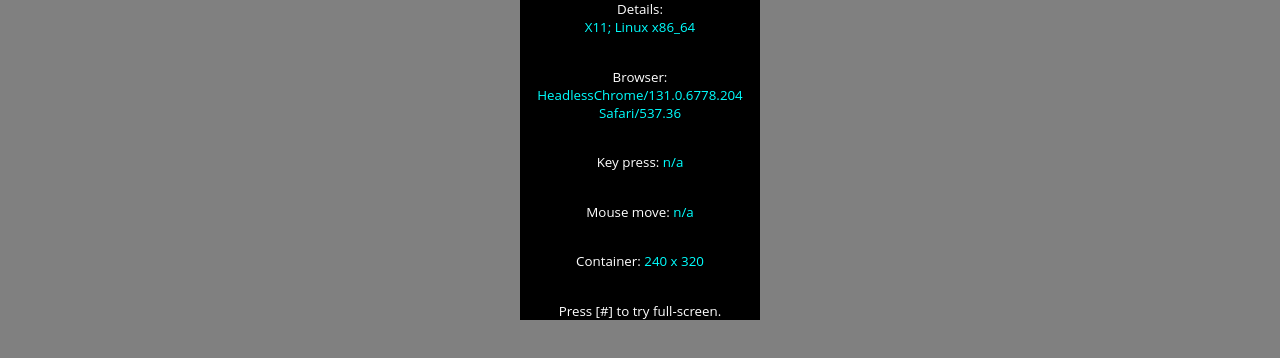
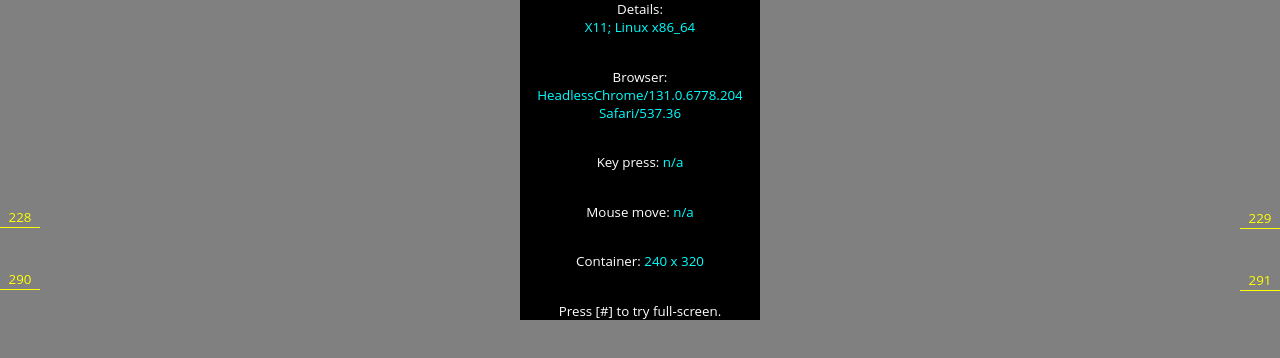
Before and after one commit to woodie/no-smartphone, a plain HTML site: page webapp/index.html in a window 1280 px wide. Drawn offline with Linux system fonts and the light colour scheme.

Commit message:
Add measurements.

```diff
--- a/webapp/index.html
+++ b/webapp/index.html
@@ -15,6 +15,10 @@
     <div>Container: <span id="container"></span></div>
     <div>Press [#] to try full-screen. <span id="fs"></span></div>
   </div>
+  <div class="measure" id="_228">228</div>
+  <div class="measure" id="_229">229</div>
+  <div class="measure" id="_290">290</div>
+  <div class="measure" id="_291">291</div>
 
   <script>
   (function() {
--- a/webapp/style.css
+++ b/webapp/style.css
@@ -24,3 +24,16 @@ span {
   cursor: none;
   height: 100vh;
 }
+
+#_228 { top: 208px; left: 0 }
+#_229 { top: 209px; right: 0 }
+#_290 { top: 270px; left: 0 }
+#_291 { top: 271px; right: 0 }
+
+.measure {
+  color: yellow;
+  position: fixed;
+  width: 40px;
+  height: 19px;
+  border-bottom: thin solid yellow;
+}
```
Also changed, not shown: 2 other files.
